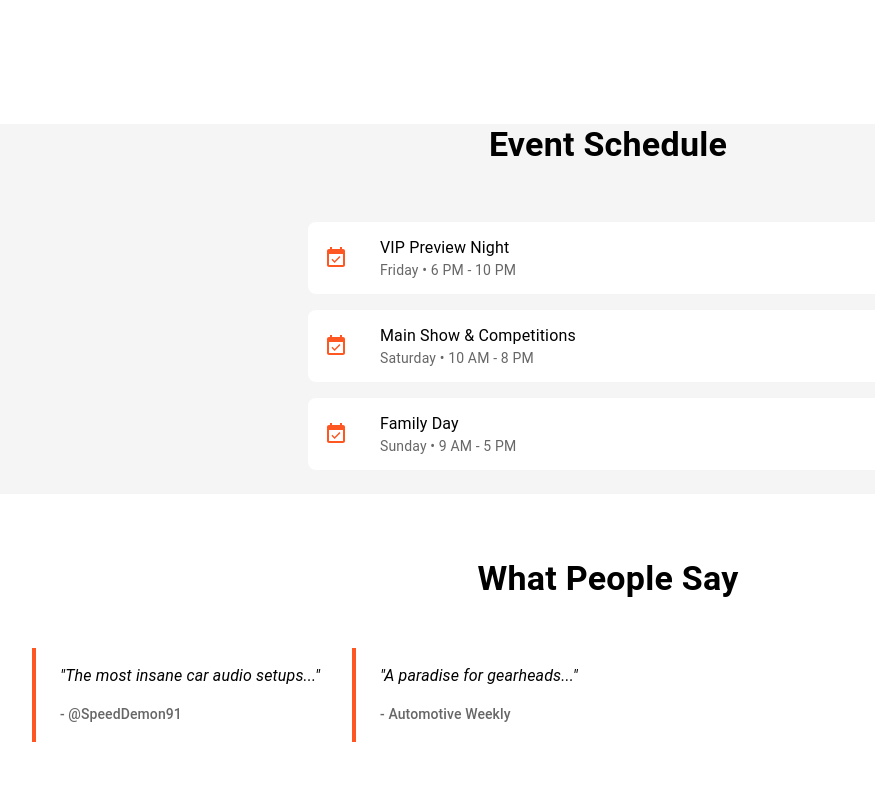
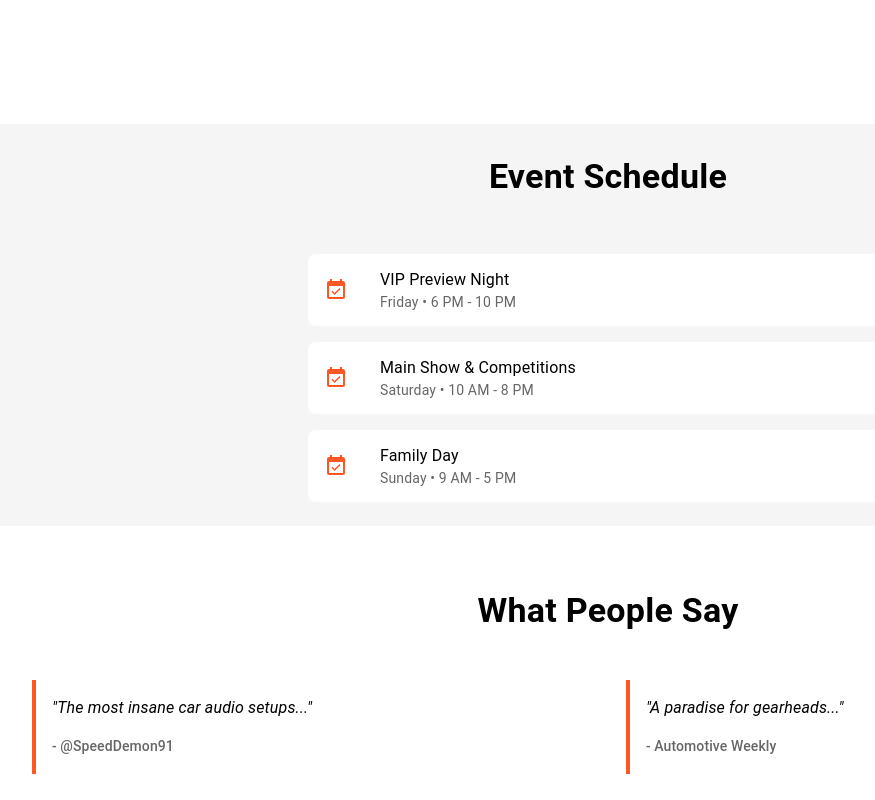
Before and after one commit to NewBeeD/DublancCarShow, a Next.js app: page / in a window 1280 px wide. Shown: the part 740-1540 px from the top of the page, without its empty margins (32-907 px from the left). Built offline with nearby package versions, Linux system fonts and the light colour scheme.

Commit message:
Update: Some more changes

```diff
--- a/src/Components/Sections/SectionFive/ScheduleHighlight.tsx
+++ b/src/Components/Sections/SectionFive/ScheduleHighlight.tsx
@@ -36,7 +36,7 @@ import 'slick-carousel/slick/slick-theme.css';
 
 const ScheduleHighlight = () => {
   return (
-      <Box sx={{ bgcolor: '#f5f5f5', }}>
+      <Box sx={{ bgcolor: '#f5f5f5', pt: 4}}>
     <Container>
       <Typography variant="h4" align="center" gutterBottom sx={{ fontWeight: 'bold', mb: 6 }}>
         Event Schedule
--- a/src/Components/Sections/SectionFour/Testimonials.tsx
+++ b/src/Components/Sections/SectionFour/Testimonials.tsx
@@ -1,38 +1,4 @@
-import {
-  AppBar,
-  Toolbar,
-  Container,
-  Grid,
-  Card,
-  CardContent,
-  Typography,
-  Button,
-  IconButton,
-  List,
-  ListItem,
-  ListItemText,
-  ListItemIcon,
-  Avatar,
-  TextField,
-  Box,
-  Link
-} from '@mui/material';
-import {
-  Schedule as ScheduleIcon,
-  LocationOn as LocationIcon,
-  EmojiEvents,
-  DirectionsCar,
-  VolumeUp,
-  EventAvailable,
-  Instagram,
-  Facebook,
-  Twitter
-} from '@mui/icons-material';
-import Slider from 'react-slick';
-import 'slick-carousel/slick/slick.css';
-import 'slick-carousel/slick/slick-theme.css';
-
-
+import { Container, Typography, Box, Stack } from '@mui/material';
 
 const Testimonials = () => {
   const testimonials = [
@@ -45,10 +11,23 @@ const Testimonials = () => {
       <Typography variant="h4" align="center" gutterBottom sx={{ fontWeight: 'bold', mb: 6 }}>
         What People Say
       </Typography>
-      <Grid container spacing={4}>
+      <Stack
+        direction={{ xs: 'column', md: 'row' }}
+        spacing={{ xs: 4, md: 2 }}
+        justifyContent="center"
+        divider={<Box sx={{ width: { md: 4 } }} />}
+      >
         {testimonials.map((testimonial) => (
-          <Grid item xs={12} md={6} key={testimonial.author}>
-            <Box sx={{ borderLeft: '4px solid #ff5722', pl: 3, py: 2 }}>
+          <Box
+            key={testimonial.author}
+            sx={{
+              flexBasis: '50%',
+              px: { md: 2 },
+              borderLeft: '4px solid #ff5722',
+              pl: 3,
+              py: 2
+            }}
+          >
             <Typography variant="body1" sx={{ fontStyle: 'italic', mb: 2 }}>
               "{testimonial.text}"
             </Typography>
@@ -56,9 +35,8 @@ const Testimonials = () => {
               - {testimonial.author}
             </Typography>
           </Box>
-          </Grid>
         ))}
-      </Grid>
+      </Stack>
     </Container>
   );
 }
```
Lines whose indentation alone changed are shown as unchanged.
